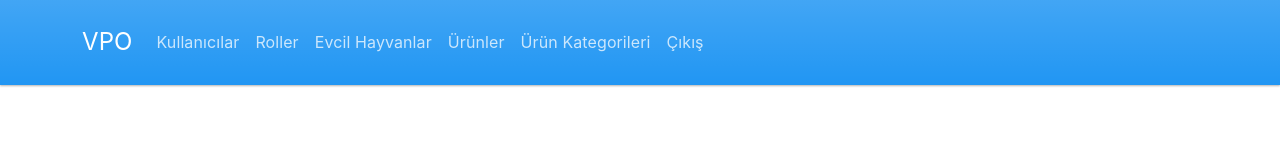
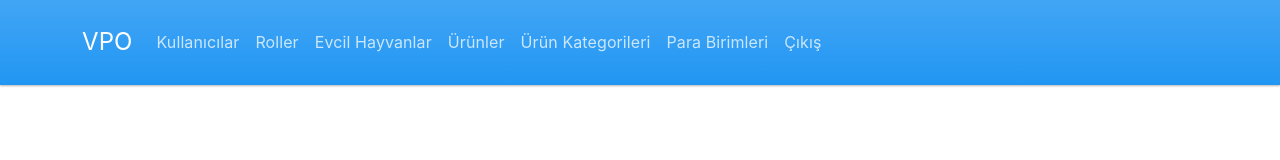
Before and after one commit to ahmetarsln/veterinerlik, a React (Create React App) app in the folder vpo.wui/: page / in a window 1280 px wide. Shown: the top 160 px of the page. Built offline with nearby package versions, Linux system fonts and the light colour scheme.

Commit message:
Update NavMenu.js

```diff
--- a/vpo.wui/src/components/Layout/Nav/NavMenu.js
+++ b/vpo.wui/src/components/Layout/Nav/NavMenu.js
@@ -14,8 +14,8 @@ const NavMenu = () => {
             <Nav.Link href="/roles-list">Roller</Nav.Link>
             <Nav.Link href="/pets-list">Evcil Hayvanlar</Nav.Link>
             <Nav.Link href="/products-list">Ürünler</Nav.Link>
-            <Nav.Link href="/productCategories-list">Ürün Kategorileri </Nav.Link>
-
+            <Nav.Link href="/productCategories-list">Ürün Kategorileri</Nav.Link>
+            <Nav.Link href="/currencyUnits-list">Para Birimleri</Nav.Link>
 
             <Nav.Link
               href="/login"
```
